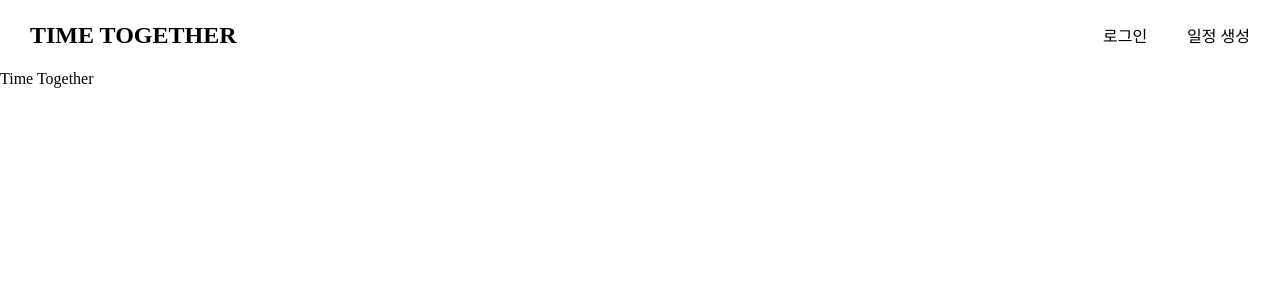
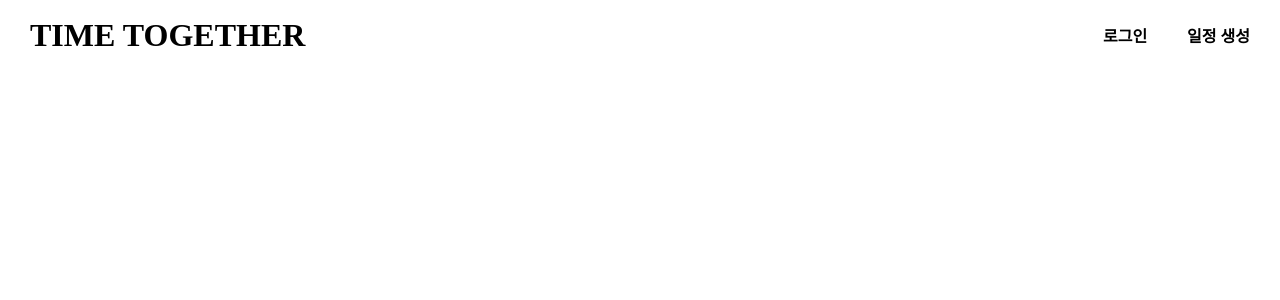
Before and after one commit to nahyyun/TimeTogether, a Next.js app: page / in a window 1280 px wide. Shown: the top 300 px of the page. Built offline with nearby package versions, Linux system fonts and the light colour scheme.

Commit message:
feat: css theme 설정

```diff
--- a/src/components/UI/Header/index.tsx
+++ b/src/components/UI/Header/index.tsx
@@ -1,4 +1,4 @@
-import { useState } from "react";
+import { useEffect, useState } from "react";
 import Link from "next/link";
 import Navbar from "../Navbar";
 import Sidebar from "../Sidebar";
@@ -17,12 +17,16 @@ export default function Header() {
     setIsSidebarOn(false);
   };
 
+  useEffect(() => {
+    return () => setIsSidebarOn(false);
+  }, []);
+
   return (
     <S.Header>
       <Link href={ROUTE_PATH.MAIN}>
-        <h2>TIME TOGETHER</h2>
+        <h1>TIME TOGETHER</h1>
       </Link>
-      <Navbar isSidebarOn={isSidebarOn} />
+      <Navbar isSidebarNav={false} />
       {!isSidebarOn && (
         <S.MenuButton type="button" onClick={toggleSidebar}>
           <HamburgerButtonIcon />
--- a/src/components/UI/Navbar/index.tsx
+++ b/src/components/UI/Navbar/index.tsx
@@ -2,13 +2,14 @@ import * as S from "./style";
 import Link from "next/link";
 import { ROUTE_PATH } from "@/constants/path";
 
-interface NavbarProps {
-  visible: boolean;
+export interface NavbarProps {
+  isSidebarNav: boolean;
+  isSidebarOn?: boolean;
 }
 
-export default function Navbar({ visible }: NavbarProps) {
+export default function Navbar({ isSidebarNav, isSidebarOn }: NavbarProps) {
   return (
-    <S.Navbar visible={visible}>
+    <S.Navbar isSidebarNav={isSidebarNav} isSidebarOn={isSidebarOn}>
       <Link href={ROUTE_PATH.LOGIN}>로그인</Link>
       <Link href={ROUTE_PATH.MAKE_MEETING}>일정 생성</Link>
     </S.Navbar>
--- a/src/components/UI/Navbar/style.ts
+++ b/src/components/UI/Navbar/style.ts
@@ -1,20 +1,22 @@
 import styled from "@emotion/styled";
+import { NavbarProps } from ".";
 
-export const Navbar = styled.nav<{ visible: boolean }>`
+export const Navbar = styled.nav<NavbarProps>`
   display: flex;
   gap: 40px;
+  font-weight: 600;
 
   @media (max-width: 991px) {
     display: none;
 
-    ${({ visible }) =>
-      visible &&
+    ${({ isSidebarNav, isSidebarOn, theme }) =>
+      isSidebarNav &&
+      isSidebarOn &&
       `
     display: flex;
     flex-direction: column;
     margin: 60px 0  0 20px;
-    font-size: 18px;
-    font-weight: 600;
+    font-size: ${theme.text.size.md};
   `}
   }
 `;
--- a/src/components/UI/Sidebar/index.tsx
+++ b/src/components/UI/Sidebar/index.tsx
@@ -7,6 +7,7 @@ interface SidebarProps {
   isSidebarOn: boolean;
   closeSidebar: () => void;
 }
+
 
 export default function Sidebar({ isSidebarOn, closeSidebar }: SidebarProps) {
   return (
@@ -18,7 +19,7 @@ export default function Sidebar({ isSidebarOn, closeSidebar }: SidebarProps) {
             <CloseButtonIcon />
           </S.SidebarCloseButton>
         </S.SidebarHeader>
-        <Navbar visible={isSidebarOn} />
+        <Navbar isSidebarNav={true} isSidebarOn={isSidebarOn} />
       </S.Sidebar>
     </>
   );
--- a/src/components/UI/Sidebar/style.ts
+++ b/src/components/UI/Sidebar/style.ts
@@ -29,7 +29,7 @@ export const Sidebar = styled.aside`
   height: 100%;
   z-index: 10;
   border-radius: 30px 0 0 30px;
-  background-color: white;
+  background-color: ${({ theme }) => theme.colors.bg.primary};
   animation: ${showSidebarAnimation} 0.3s ease;
 
   @media (min-width: 992px) {
--- a/src/pages/_app.tsx
+++ b/src/pages/_app.tsx
@@ -1,14 +1,16 @@
 import Layout from "@/components/UI/Layout";
 import GlobalStyle from "@/styles/globalStyle";
 import type { AppProps } from "next/app";
+import { ThemeProvider } from "@emotion/react";
+import { theme } from "@/styles/theme";
 
 export default function App({ Component, pageProps }: AppProps) {
   return (
-    <>
+    <ThemeProvider theme={theme}>
       <GlobalStyle />
       <Layout>
         <Component {...pageProps} />
       </Layout>
-    </>
+    </ThemeProvider>
   );
 }
--- a/src/pages/index.tsx
+++ b/src/pages/index.tsx
@@ -1,7 +1,3 @@
-import { Inter } from "next/font/google";
-
-const inter = Inter({ subsets: ["latin"] });
-
 export default function Home() {
-  return <>Time Together</>;
+  return <></>;
 }
--- /dev/null
+++ b/src/styles/theme.tsx
@@ -0,0 +1,23 @@
+export const theme = {
+  colors: {
+    primary: {
+      50: "#CFE7D0",
+      100: "#AEE0B0",
+      200: "#A1F9A5",
+      300: "#91C3FC",
+    },
+    disabled: "#C4C4C4",
+    bg: {
+      primary: "#FFF",
+    },
+    text: {
+      primary: "#000",
+      secondary: "#A4A4A4",
+    },
+    success: "#D9F1DA",
+    error: "#FF7C7C",
+  },
+  text: {
+    size: { xs: "10px", sm: "14px", md: "18px", lg: "20px", xxlg: "46px" },
+  },
+} as const;
--- a/tsconfig.json
+++ b/tsconfig.json
@@ -16,7 +16,7 @@
     "baseUrl": "src/",
     "paths": {
       "@/pages/*": ["pages/*"],
-      "@/components/*": ["./components/*"],
+      "@/components/*": ["components/*"],
       "@/styles/*": ["styles/*"],
       "@/hooks/*": ["hooks/*"],
       "@/types/*": ["types/*"],
```
Also changed, not shown: src/types/emotion.d.ts (added, +8 -0 lines).
